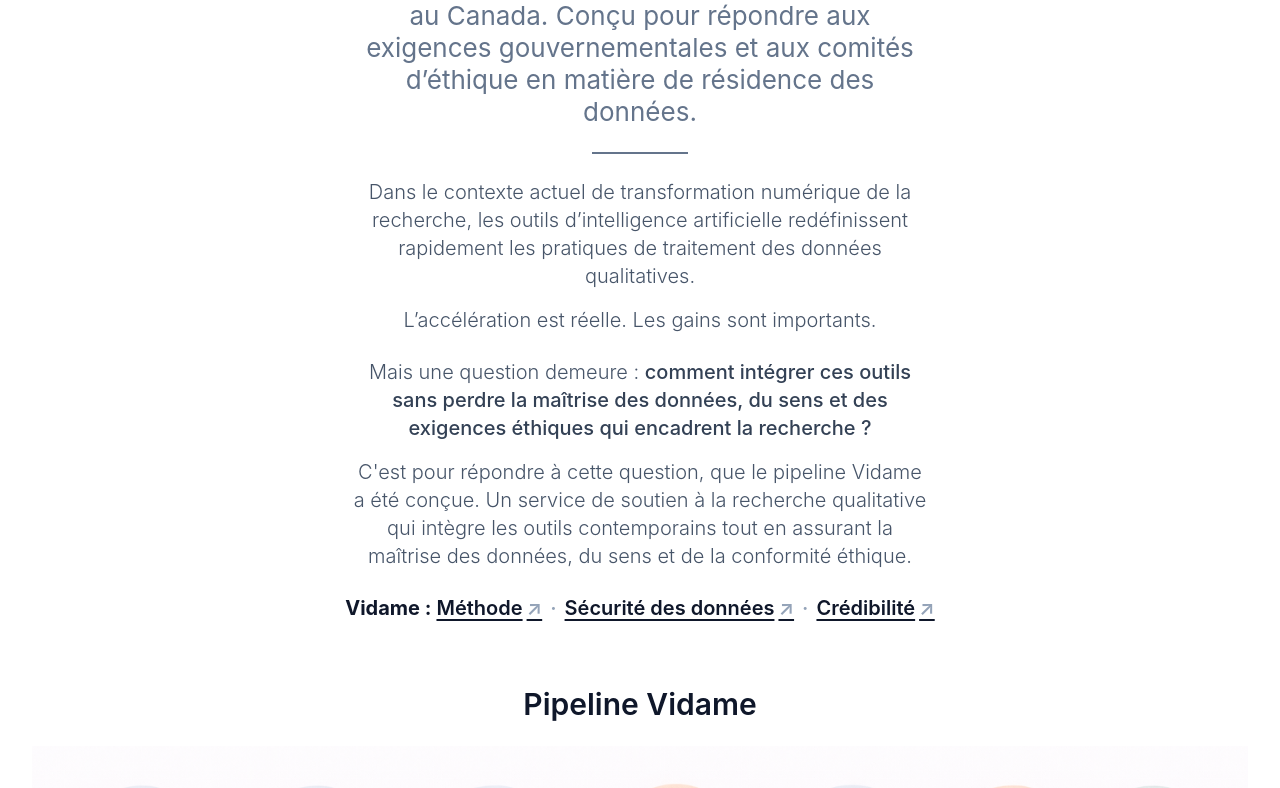
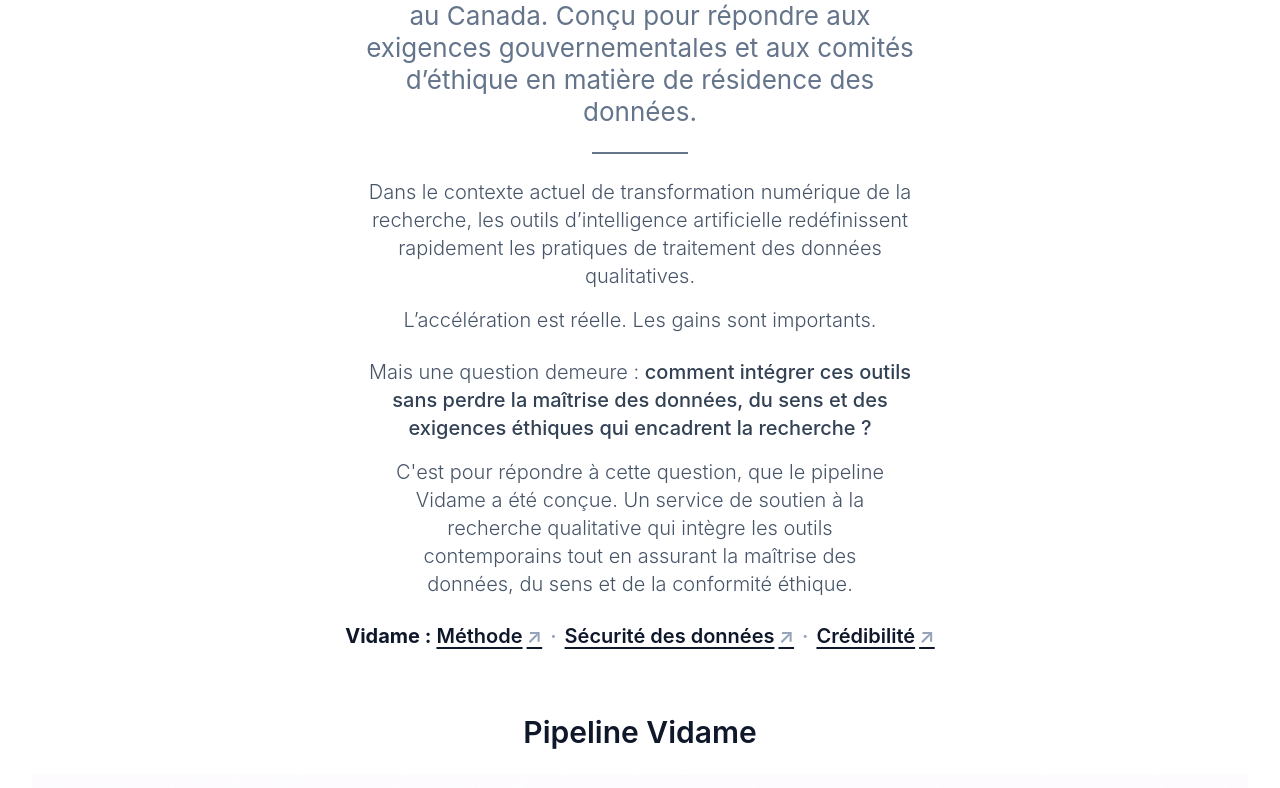
Before and after one commit to momopro21/vidame-recherche, a React (Vite) app: page / in a window 1280 px wide. Shown: the part 422-1210 px from the top of the page. Built offline with nearby package versions, Linux system fonts and the light colour scheme; the HTML template or start-up script is replaced by a standard one.

Commit message:
Update App.tsx

```diff
--- a/src/App.tsx
+++ b/src/App.tsx
@@ -560,11 +560,9 @@ function Accueil({setPage,lang,}: {setPage: (page: string) => void;lang: "fr" |
   </span>
 </p>
 
-<p className="mt-4">
-  <span className="font-[350] text-slate-600">
+<p className="mt-4 font-[350] text-slate-600 md:mx-auto md:max-w-lg md:text-center">
     C'est pour répondre à cette question, que le pipeline Vidame a été conçue. Un service de soutien à la recherche qualitative qui intègre les outils contemporains tout en assurant la maîtrise des données, du sens et de la conformité éthique.
-  </span>
-</p>
+ </p>
     </>
   ) : (
     <>
```
